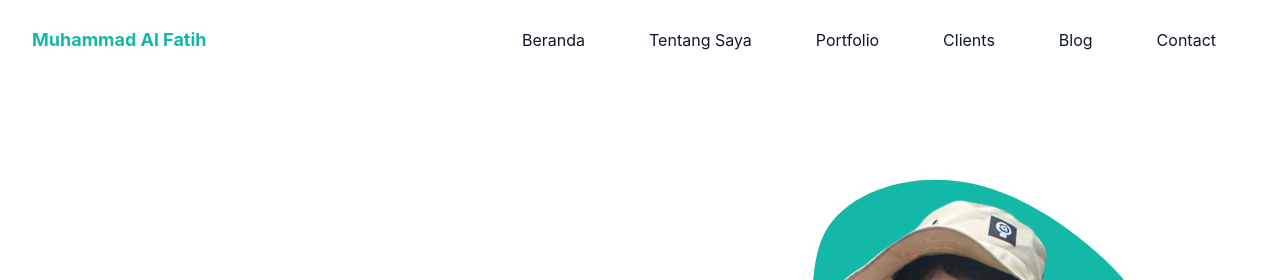
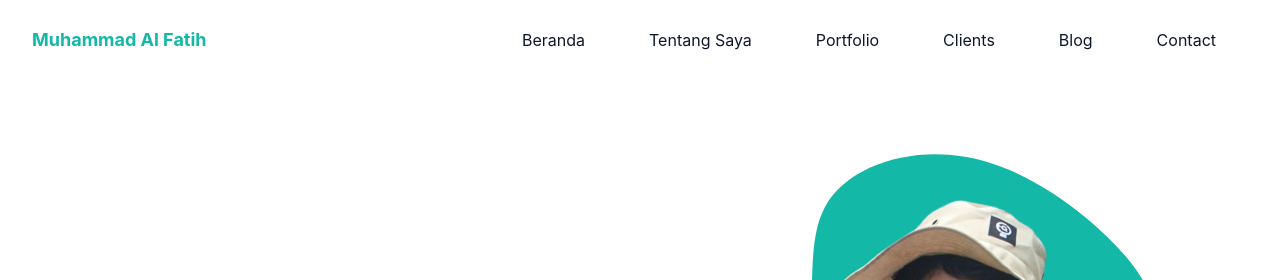
Before and after one commit to MAF1344/portfolio-tailwind, a website: page index.html in a window 1280 px wide. Shown: the top 280 px of the page. Drawn offline with Linux system fonts and the light colour scheme.

Commit message:
fix width berlebih

```diff
--- a/index.html
+++ b/index.html
@@ -50,8 +50,8 @@
           <div class="w-full self-end px-4 lg:w-1/2">
             <div class="relative mt-10 lg:mt-0 right-0">
               <img src="src/img/hero.png" alt="Muhammad Al Fatih" class="max-w-full mx-auto" />
-              <span class="absolute -bottom-7 -z-10 left-1/2 -translate-x-1/2 md:scale-150 md:bottom-16">
-                <svg width="400" height="350" viewBox="0 0 200 200" xmlns="http://www.w3.org/2000/svg">
+              <span class="absolute -bottom-2 -z-10 left-1/2 -translate-x-1/2 md:scale-150 md:top-20">
+                <svg width="350" height="350" viewBox="0 0 200 200" xmlns="http://www.w3.org/2000/svg">
                   <path
                     fill="#14b8a6"
                     d="M46.8,-55.7C60.9,-43.9,72.9,-29.4,69.9,-16.7C66.9,-4,49.1,7,39.5,22C29.9,36.9,28.5,55.8,21.2,58.7C13.8,61.7,0.4,48.6,-17.9,44.2C-36.3,39.7,-59.6,43.8,-64.4,36.6C-69.2,29.5,-55.6,11,-51,-8C-46.5,-27,-51,-46.6,-44,-59.7C-37.1,-72.7,-18.5,-79.2,-1.1,-77.8C16.3,-76.5,32.6,-67.4,46.8,-55.7Z"
```
Also changed, not shown: src/output.css, 1 other file.
